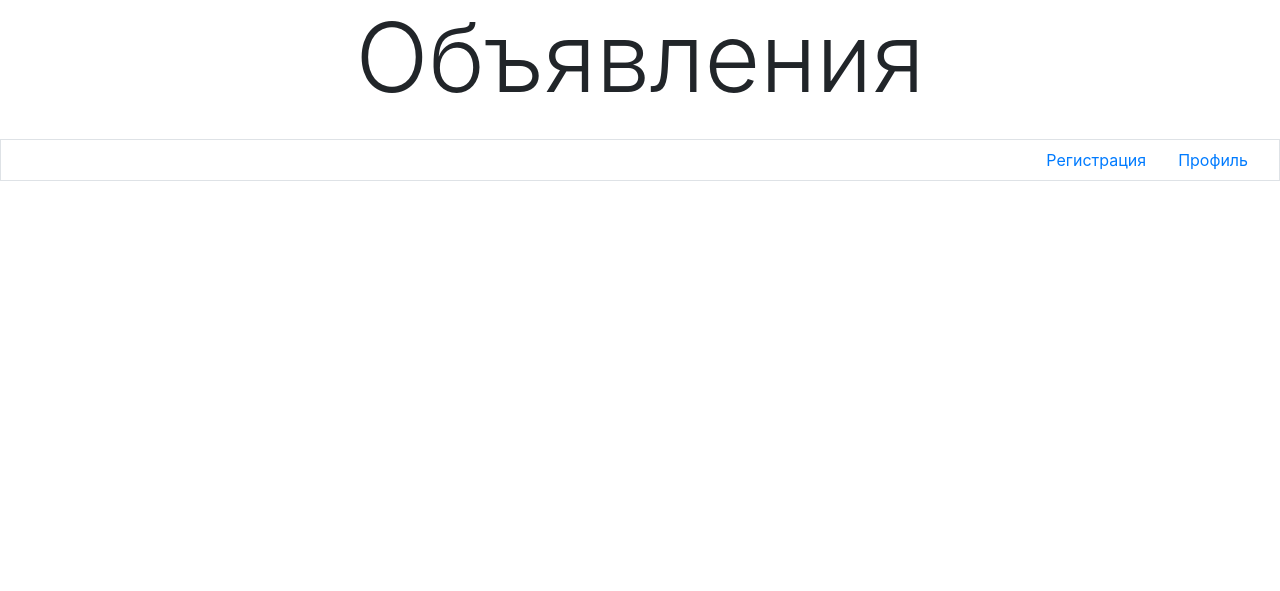
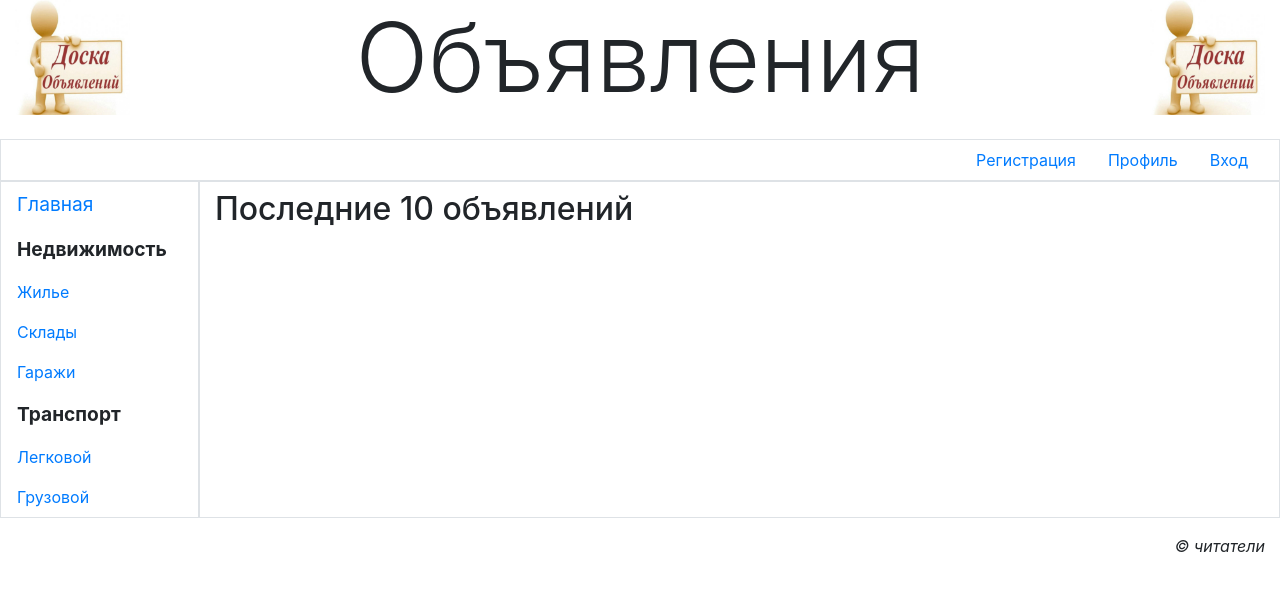
Before and after one commit to veaks/dronov_bboard, a Django app: page / in a window 1280 px wide. Shown: the top 591 px of the page. Run offline with Django 4.2, Linux system fonts and the light colour scheme; some libraries are stand-ins or nearby versions.

Commit message:
главная страница

```diff
--- a/src/bboard/urls.py
+++ b/src/bboard/urls.py
@@ -1,24 +1,14 @@
-"""bboard URL Configuration
+from django.conf import settings
+from django.contrib import admin
+from django.contrib.staticfiles.views import serve
+from django.urls import path, include
+from django.views.decorators.cache import never_cache
 
-The `urlpatterns` list routes URLs to views. For more information please see:
-    https://docs.djangoproject.com/en/4.0/topics/http/urls/
-Examples:
-Function views
-    1. Add an import:  from my_app import views
-    2. Add a URL to urlpatterns:  path('', views.home, name='home')
-Class-based views
-    1. Add an import:  from other_app.views import Home
-    2. Add a URL to urlpatterns:  path('', Home.as_view(), name='home')
-Including another URLconf
-    1. Import the include() function: from django.urls import include, path
-    2. Add a URL to urlpatterns:  path('blog/', include('blog.urls'))
-"""
-from django.contrib import admin
-from django.urls import path
-
-from main.views import index
 
 urlpatterns = [
     path('admin/', admin.site.urls),
-    path('', index)
+    path('', include('main.urls')),
 ]
+
+if settings.DEBUG:
+    urlpatterns.append(path('static/<path:path>', never_cache(serve)))
--- /dev/null
+++ b/src/main/static/main/style.css
@@ -0,0 +1,6 @@
+header h1 {
+    background: url("bg.jpg") left /auto 100% no-repeat, url("bg.jpg") right / auto 100% no-repeat;
+}
+.root {
+    font-size: larger;
+}
--- a/src/main/templates/layout/basic.html
+++ b/src/main/templates/layout/basic.html
@@ -31,13 +31,28 @@
                         <a href="#" class="dropdown-item">Удалить</a>
                     </div>
                 </li>
-
-
+                <li class="nav-item"><a href="#" class="nav-link">Вход</a></li>
             </ul>
         </div>
-
-
-
-
+        <div class="row">
+            <nav class="col-md-auto nav flex-column border">
+                <a href="{% url 'main:index' %}" class="nav-link root">Главная</a>
+                <span class="nav-link root font-weight-bold">Недвижимость</span>
+                <a href="#" class="nav-link">Жилье</a>
+                <a href="#" class="nav-link">Склады</a>
+                <a href="#" class="nav-link">Гаражи</a>
+                <span class="nav-link root font-weight-bold">Транспорт</span>
+                <a href="#" class="nav-link">Легковой</a>
+                <a href="#" class="nav-link">Грузовой</a>
+            </nav>
+            <section class="col border py-2">
+                {% bootstrap_messages %}
+                {% block content %}
+                {% endblock %}
+            </section>
+        </div>
+    <footer class="mt-3">
+        <p class="text-right font-italic">&copy; читатели</p>
+    </footer>
 </body>
 </html>
--- /dev/null
+++ b/src/main/templates/main/index.html
@@ -0,0 +1,4 @@
+{% extends "layout/basic.html" %}
+{% block content %}
+<h2>Последние 10 объявлений</h2>
+{% endblock %}
--- /dev/null
+++ b/src/main/urls.py
@@ -0,0 +1,8 @@
+from django.urls import path
+
+from main.views import index
+
+app_name = 'main'
+urlpatterns = [
+    path('', index, name='index'),
+]
--- a/src/main/views.py
+++ b/src/main/views.py
@@ -2,4 +2,4 @@ from django.shortcuts import render
 
 
 def index(request):
-    return render(request, 'layout/basic.html')
+    return render(request, 'main/index.html')
```
Also changed, not shown: src/main/static/main/bg.jpg (added).
